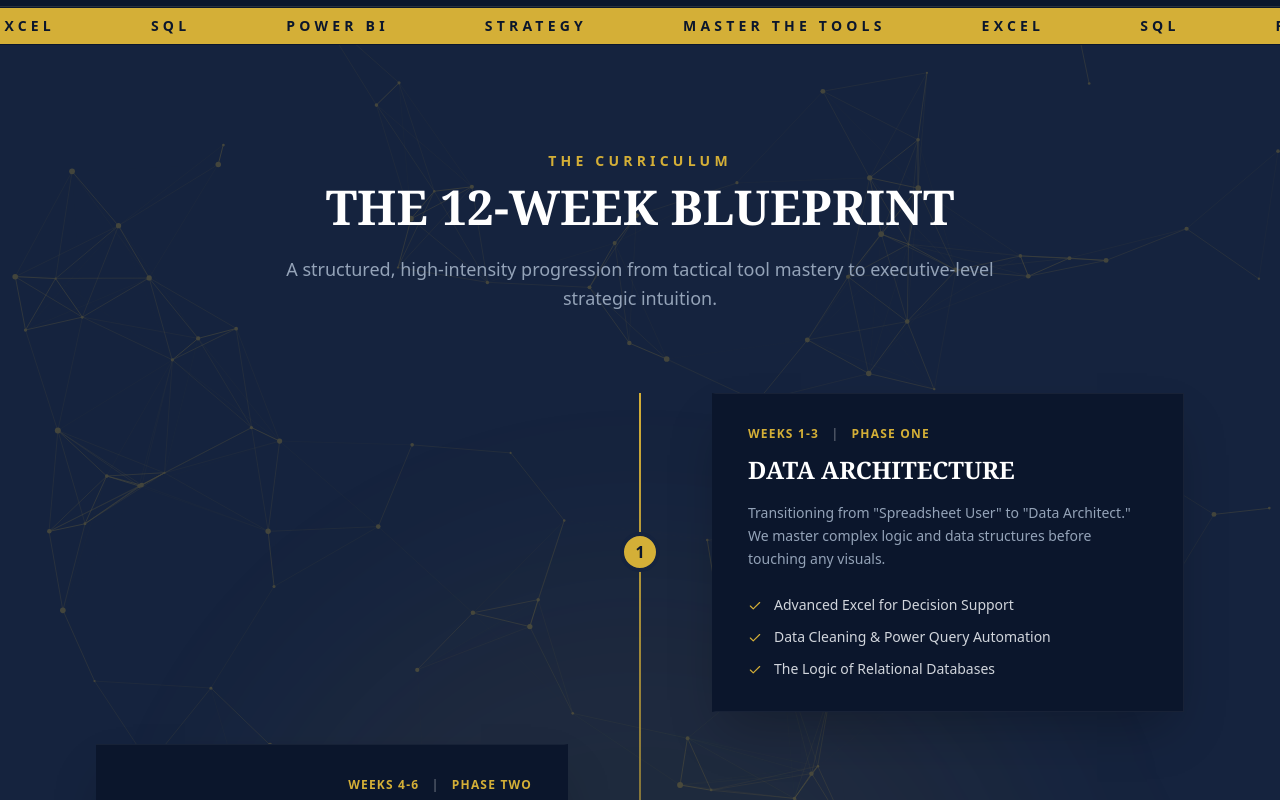
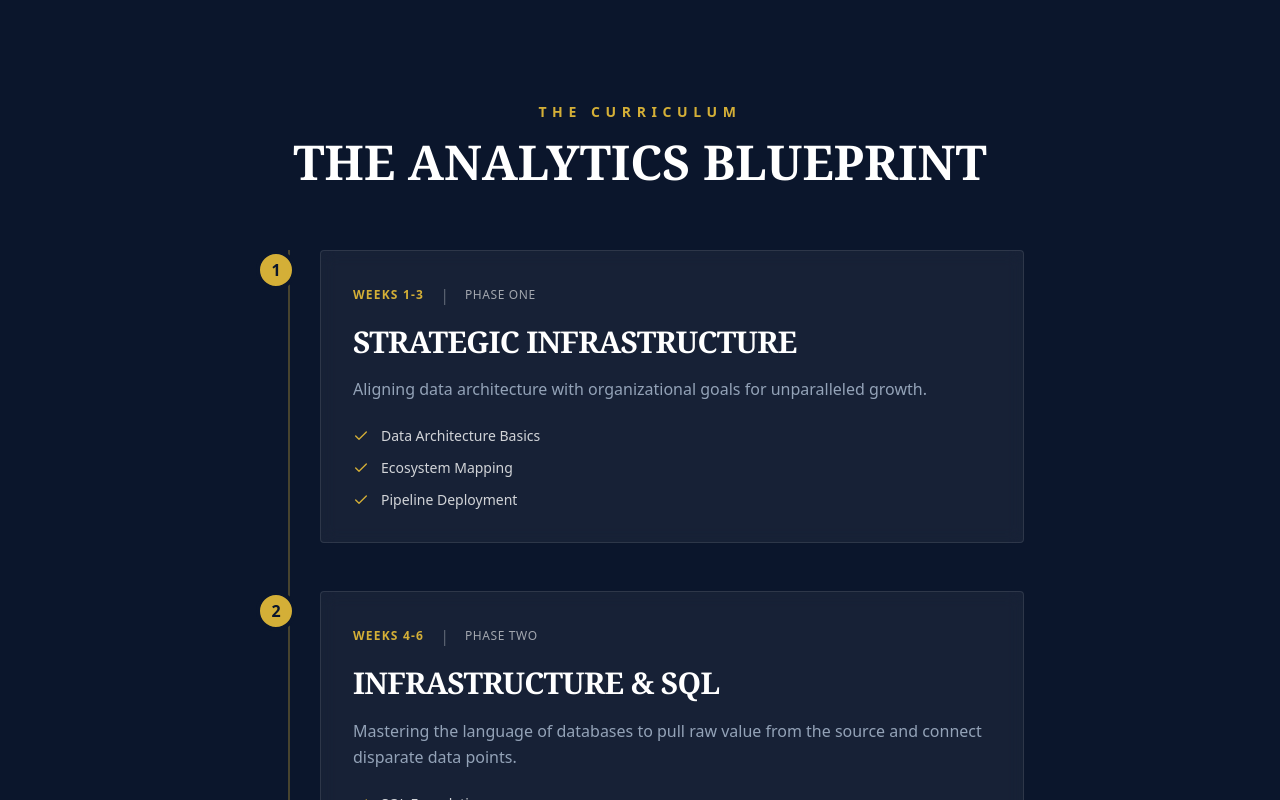
Before and after one commit to Reino-Limited/Reino-Website, a React (Vite) app: page / in a window 1280 px wide. Shown: the part 1500-2300 px from the top of the page. Built offline with nearby package versions, Linux system fonts and the light colour scheme.

Commit message:
Update Curriculum.tsx

```diff
--- a/src/components/Curriculum.tsx
+++ b/src/components/Curriculum.tsx
@@ -1,137 +1,92 @@
-import { Check, Flag } from 'lucide-react';
+import { Check } from 'lucide-react';
 import { motion } from 'motion/react';
-import Particles from './Particles';
 
-const curriculumPhases = [
+const curriculumData = [
   {
-    week: 'Weeks 1-3',
-    phase: 'Phase One',
-    title: 'Data Architecture',
-    description: 'Transitioning from "Spreadsheet User" to "Data Architect." We master complex logic and data structures before touching any visuals.',
-    items: [
-      'Advanced Excel for Decision Support',
-      'Data Cleaning & Power Query Automation',
-      'The Logic of Relational Databases'
-    ]
+    weeks: "Weeks 1-3",
+    phase: "Phase One",
+    title: "Strategic Infrastructure",
+    description: "Aligning data architecture with organizational goals for unparalleled growth.",
+    points: ["Data Architecture Basics", "Ecosystem Mapping", "Pipeline Deployment"]
   },
   {
-    week: 'Weeks 4-6',
-    phase: 'Phase Two',
-    title: 'Infrastructure & SQL',
-    description: 'Mastering the language of databases to pull raw value from the source and connect disparate data points.',
-    items: [
-      'SQL Foundations',
-      'Advanced Joins & Aggregations',
-      'Corporate Query Optimization'
-    ],
-    align: 'right'
+    weeks: "Weeks 4-6",
+    phase: "Phase Two",
+    title: "Infrastructure & SQL",
+    description: "Mastering the language of databases to pull raw value from the source and connect disparate data points.",
+    points: ["SQL Foundations", "Advanced Joins & Aggregations", "Corporate Query Optimization"]
   },
   {
-    week: 'Weeks 7-9',
-    phase: 'Phase Three',
-    title: 'Executive Visualization',
-    description: 'Power BI and the psychology of the "Boardroom View." We build cinematic dashboards that drive immediate action.',
-    items: [
-      'DAX Modeling & Complex KPIs',
-      'High-Fidelity UI/UX Dashboard Design',
-      'The "Decision Intelligence" Storytelling Framework'
-    ]
-  },
-  {
-    week: 'Weeks 10-12',
-    phase: 'Phase Four',
-    title: 'The "War Room"',
-    description: 'The culmination of the Master Trifecta. You will select a high-stakes business problem, solve it, and defend your logic.',
-    items: [
-      'Capstone Kickoff: Real-World Business Cases',
-      'The Iteration Loop (Live Strategy Defense)',
-      'The Grand Presentation & Portfolio Delivery'
-    ],
-    align: 'right',
-    icon: Flag
+    weeks: "Weeks 7-9",
+    phase: "Phase Three",
+    title: "Executive Visualization",
+    description: "Power BI and the psychology of data storytelling for executive presentation.",
+    points: ["Dashboard Wireframing", "DAX Executive Metrics", "The Boardroom Pitch"]
   }
 ];
 
 export default function Curriculum() {
   return (
-    <section id="curriculum" className="py-24 bg-reino-navy-light relative border-t border-reino-gold/10 z-20 overflow-hidden">
-      {/* Light Particle Background */}
-      <div className="absolute inset-0 opacity-30 pointer-events-none h-full w-full">
-        <Particles />
+    <section className="bg-reino-navy py-24 px-4 relative overflow-hidden">
+      <div className="max-w-4xl mx-auto text-center mb-16">
+        <span className="text-reino-gold text-sm font-bold tracking-[0.4em] uppercase mb-4 block">
+          The Curriculum
+        </span>
+        <h2 className="text-white text-3xl md:text-5xl font-serif font-semibold uppercase">
+          The Analytics Blueprint
+        </h2>
       </div>
 
-      {/* Marquee */}
-      <div className="absolute top-0 left-0 w-full bg-reino-gold py-2 overflow-hidden z-40 border-y border-reino-navy">
-        <div className="whitespace-nowrap animate-marquee flex items-center">
-          {[1, 2, 3].map((i) => (
-            <div key={i} className="flex items-center">
-              <span className="text-reino-navy font-extrabold text-sm uppercase tracking-[0.3em] mx-12">Master The Tools</span>
-              <span className="text-reino-navy font-extrabold text-sm uppercase tracking-[0.3em] mx-12">Excel</span>
-              <span className="text-reino-navy font-extrabold text-sm uppercase tracking-[0.3em] mx-12">SQL</span>
-              <span className="text-reino-navy font-extrabold text-sm uppercase tracking-[0.3em] mx-12">Power BI</span>
-              <span className="text-reino-navy font-extrabold text-sm uppercase tracking-[0.3em] mx-12">Strategy</span>
-            </div>
-          ))}
-        </div>
-      </div>
+      <div className="max-w-3xl mx-auto relative pl-8 sm:pl-16">
+        {/* Timeline Line */}
+        <div className="absolute top-0 bottom-0 left-4 sm:left-8 w-0.5 bg-reino-gold/30" />
 
-      <div className="absolute top-1/2 left-1/2 transform -translate-x-1/2 -translate-y-1/2 w-[800px] h-[800px] bg-reino-gold/5 rounded-full blur-[100px] pointer-events-none" />
-
-      <div className="max-w-6xl mx-auto px-6 lg:px-8 relative z-10 pt-12">
-        <div className="text-center max-w-3xl mx-auto mb-20">
-          <h2 className="text-reino-gold text-sm font-extrabold tracking-[0.3em] uppercase mb-3 font-sans">The Curriculum</h2>
-          <h3 className="text-4xl md:text-5xl font-serif font-semibold text-white uppercase">The 12-week blueprint</h3>
-          <p className="text-reino-muted mt-6 text-lg leading-relaxed font-sans font-normal">
-            A structured, high-intensity progression from tactical tool mastery to executive-level strategic intuition.
-          </p>
-        </div>
-
-        <div className="relative space-y-8 before:absolute before:inset-0 before:ml-5 before:-translate-x-px md:before:mx-auto md:before:translate-x-0 before:h-full before:w-0.5 before:bg-gradient-to-b before:from-reino-gold before:via-reino-gold/30 before:to-transparent">
-          {curriculumPhases.map((phase, index) => (
-            <motion.div
-              key={phase.title}
-              initial={{ opacity: 0, y: 30 }}
-              whileInView={{ opacity: 1, y: 0 }}
-              transition={{ duration: 0.8 }}
-              viewport={{ once: true }}
-              className={`relative flex items-center justify-between group md:w-1/2 ${index % 2 === 0 ? 'md:ml-auto md:flex-row md:pl-0' : 'md:flex-row-reverse text-right md:pr-0'}`}
-            >
-              <div className={`flex items-center justify-center w-10 h-10 rounded-full border-4 border-reino-navy-light bg-reino-gold text-reino-navy font-bold shrink-0 z-10 relative ${index % 2 === 0 ? 'md:-translate-x-1/2' : 'md:translate-x-1/2'}`}>
-                {phase.icon ? <phase.icon size={16} /> : index + 1}
+        <div className="space-y-12">
+          {curriculumData.map((item, index) => (
+            <div key={index} className="relative">
+              {/* Timeline Number Node */}
+              <div className="absolute -left-8 sm:-left-16 w-8 h-8 sm:w-10 sm:h-10 rounded-full bg-reino-gold text-reino-navy flex items-center justify-center font-sans font-bold text-sm sm:text-base border-4 border-reino-navy z-10">
+                {index + 1}
               </div>
 
-              <div className={`w-[calc(100%-4rem)] md:w-[calc(100%-4rem)] p-8 bg-reino-navy border border-white/5 transition-all duration-500 shadow-2xl relative overflow-hidden ${index % 2 === 0 ? 'md:ml-8' : 'md:mr-8'}
-                border-l-4 border-l-transparent group-hover:border-l-[8px] group-hover:border-l-reino-gold
-                ${index % 2 !== 0 ? 'md:border-l-0 md:group-hover:border-l-0 md:border-r-4 md:border-r-transparent md:group-hover:border-r-[8px] md:group-hover:border-r-reino-gold' : ''}
-                group-hover:border-reino-gold group-hover:shadow-[0_0_40px_rgba(212,175,55,0.15)]`}>
+              {/* Curriculum Card */}
+              <motion.div
+                initial={{ opacity: 0, x: 20 }}
+                whileInView={{ opacity: 1, x: 0 }}
+                transition={{ duration: 0.5, delay: index * 0.1 }}
+                viewport={{ once: true }}
+                className="bg-white/5 p-5 sm:p-8 border border-white/10 backdrop-blur-sm rounded-sm"
+              >
+                <div className="flex flex-col sm:flex-row sm:items-center gap-1 sm:gap-4 mb-4">
+                  <span className="text-reino-gold text-xs font-bold tracking-widest uppercase font-sans">
+                    {item.weeks}
+                  </span>
+                  <span className="hidden sm:inline text-white/30">|</span>
+                  <span className="text-white/60 text-xs uppercase tracking-wider font-sans font-medium">
+                    {item.phase}
+                  </span>
+                </div>
 
-                <p className="text-reino-gold text-xs font-extrabold tracking-widest uppercase mb-3 font-sans">
-                  {phase.week} <span className="text-white/30 mx-2">|</span> {phase.phase}
+                {/* Fixed Responsive Heading */}
+                <h3 className="text-white text-xl sm:text-2xl md:text-3xl font-serif font-semibold mb-4 uppercase tracking-tight break-words leading-tight">
+                  {item.title}
+                </h3>
+
+                <p className="text-reino-muted text-sm sm:text-base mb-6 font-sans font-normal leading-relaxed">
+                  {item.description}
                 </p>
-                <h4 className="text-2xl font-serif font-semibold text-white mb-4 uppercase">{phase.title}</h4>
-                <p className="text-reino-muted text-sm leading-relaxed mb-6 font-sans font-normal">{phase.description}</p>
-                <ul className={`text-sm text-gray-300 space-y-3 font-sans font-normal ${index % 2 !== 0 ? 'md:flex md:flex-col md:items-end' : ''}`}>
-                  {phase.items.map((item) => (
-                    <li key={item} className={`flex items-start gap-3 ${index % 2 !== 0 ? 'md:flex-row-reverse' : ''}`}>
-                      <Check className="text-reino-gold mt-1 shrink-0" size={14} />
-                      <span className="">{item}</span>
+
+                <ul className="space-y-3">
+                  {item.points.map((point, idx) => (
+                    <li key={idx} className="flex items-start gap-3 text-white/80 text-xs sm:text-sm">
+                      <Check className="text-reino-gold w-4 h-4 mt-0.5 shrink-0" />
+                      <span className="font-sans font-normal">{point}</span>
                     </li>
                   ))}
                 </ul>
-              </div>
-            </motion.div>
+              </motion.div>
+            </div>
           ))}
-        </div>
-
-        <div className="mt-20 text-center">
-          <a
-            href="https://tally.so/r/ob0GkP"
-            target="_blank"
-            rel="noopener noreferrer"
-            className="inline-block px-10 py-4 border border-reino-gold bg-transparent text-reino-gold font-extrabold uppercase tracking-widest hover:bg-reino-gold hover:text-reino-navy transition-all duration-300 font-sans"
-          >
-            Secure Your Spot
-          </a>
         </div>
       </div>
     </section>
```
